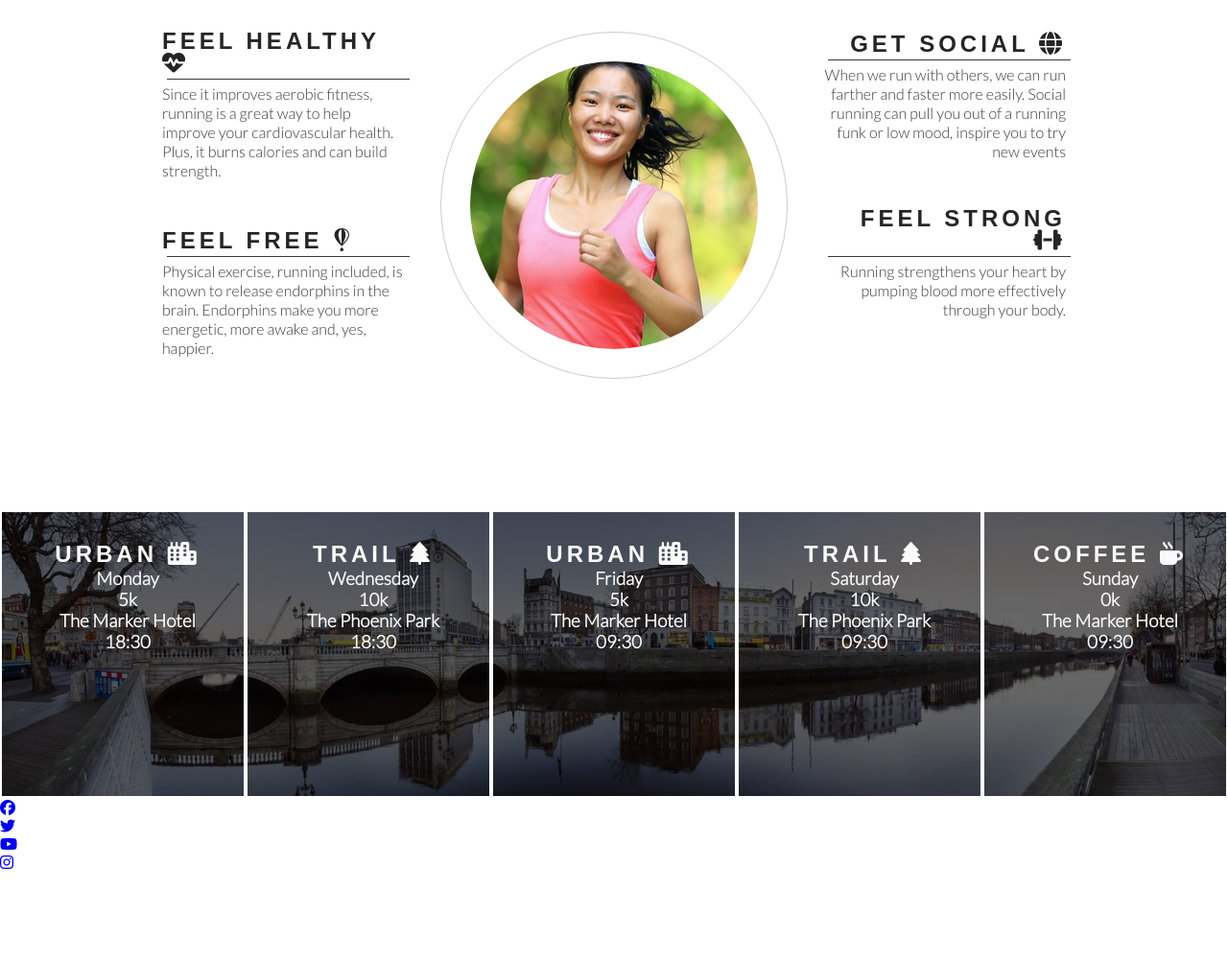
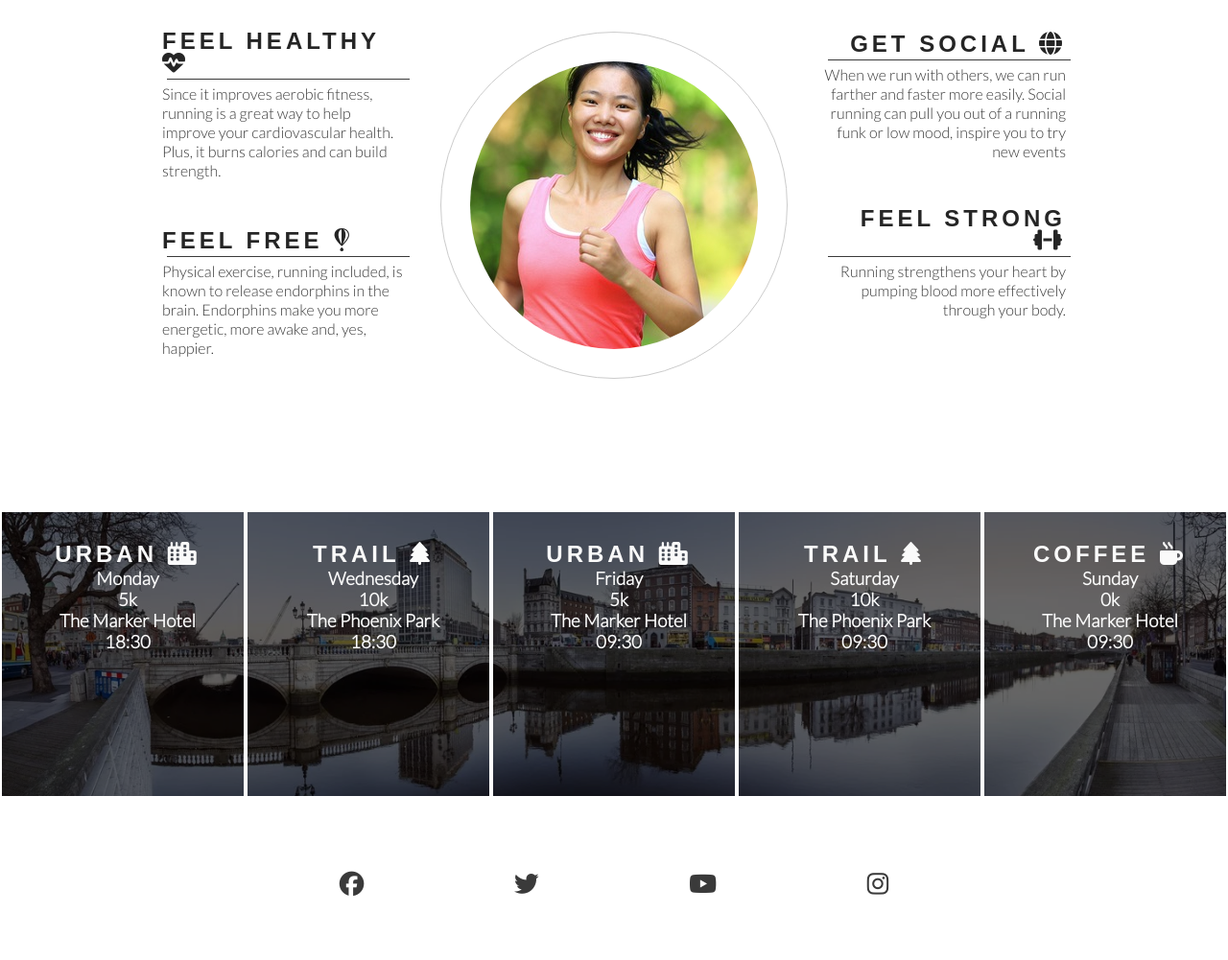
Before and after one commit to FiMcMahon/love-running, a plain HTML site: page index.html in a window 1280 px wide. Shown: the part 763-1764 px from the top of the page at 96% size. Before the commit the page ends 1671 px from the top, so only its background shows below. Drawn offline with nearby package versions, Linux system fonts and the light colour scheme.

Commit message:
Add style to social media links

```diff
--- a/assets/css/style.css
+++ b/assets/css/style.css
@@ -208,3 +208,24 @@ hr{
 #times h2{
     color:#fafafa
 }
+
+/* footer */
+#footer{
+    height:150px;
+}
+
+.social-networks{
+    text-align:center;
+}
+
+.social-networks > li{
+    display:inline;
+}
+
+.social-networks i{
+    font-size:160%;
+    margin:1%;
+    padding:5%;
+    color:#3a3a3a
+
+}
--- a/index.html
+++ b/index.html
@@ -110,18 +110,18 @@
     </section>
 
 <footer>
-    <ul>
+    <ul class="social-networks">
         <li>
-            <a href="www.facebook.com" target="_blank" rel="noopener" aria-label="Visit our Facebook page(opens in a new tab)"><i class="fa-brands fa-facebook"></i></a>
+            <a href="https://www.facebook.com" target="_blank" rel="noopener" aria-label="Visit our Facebook page(opens in a new tab)"><i class="fa-brands fa-facebook"></i></a>
         </li>
         <li>
-            <a href="www.twitter.com" target="_blank" rel="noopener" aria-label="Visit our Twitter page(opens in a new tab)"><i class="fa-brands fa-twitter"></i></a>
+            <a href="https://www.twitter.com" target="_blank" rel="noopener" aria-label="Visit our Twitter page(opens in a new tab)"><i class="fa-brands fa-twitter"></i></a>
         </li>
         <li>
-            <a href="www.Youtube.com" target="_blank" rel="noopener" aria-label="Visit our Youtube page(opens in a new tab)"><i class="fa-brands fa-youtube"></i></a>
+            <a href="https://www.Youtube.com" target="_blank" rel="noopener" aria-label="Visit our Youtube page(opens in a new tab)"><i class="fa-brands fa-youtube"></i></a>
         </li>
         <li>
-            <a href="www.instagram.com" target="_blank" rel="noopener" aria-label="Visit our Instagram page(opens in a new tab)"><i class="fa-brands fa-instagram"></i></a>
+            <a href="https://www.instagram.com" target="_blank" rel="noopener" aria-label="Visit our Instagram page(opens in a new tab)"><i class="fa-brands fa-instagram"></i></a>
         </li>
     </ul>
 </footer>
```
